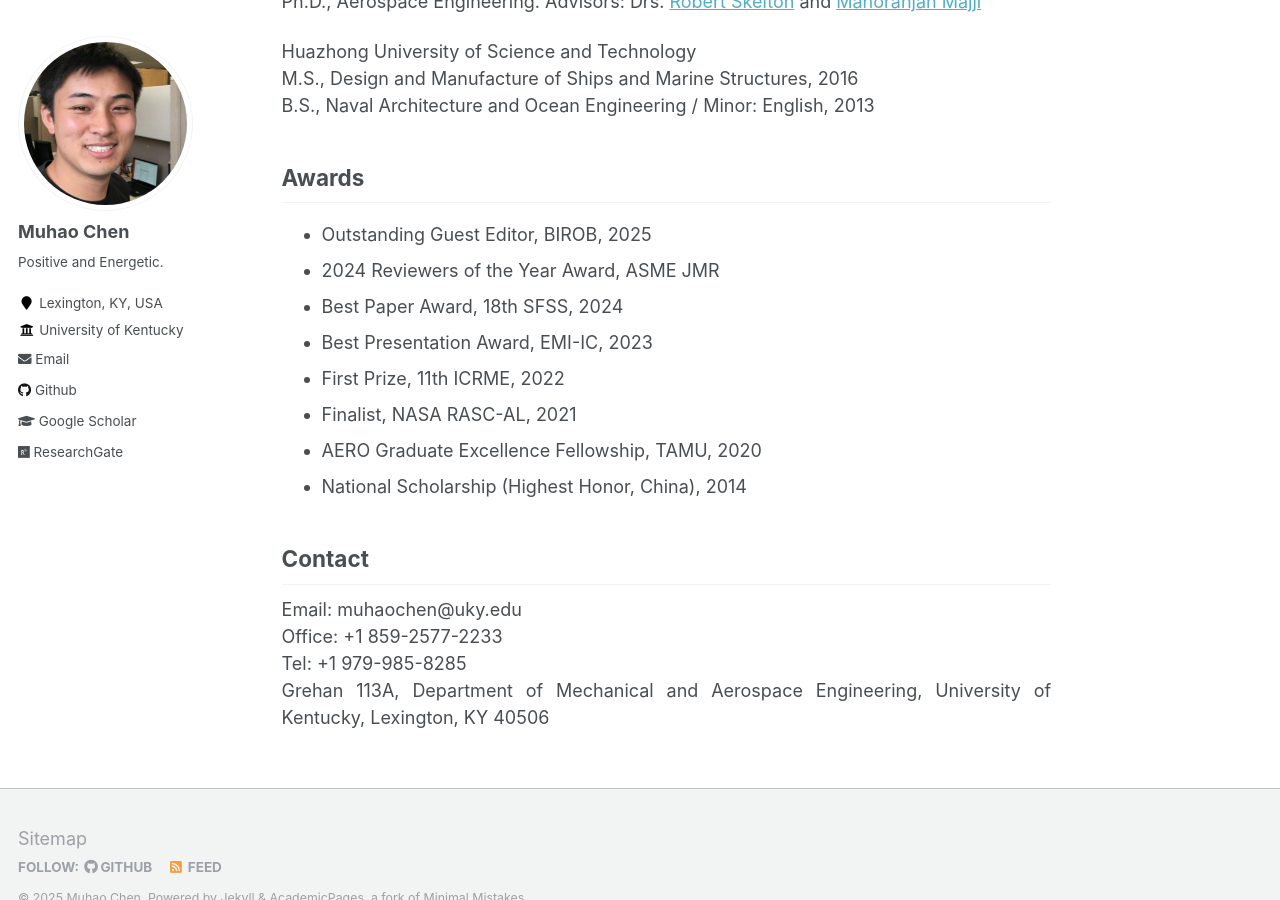
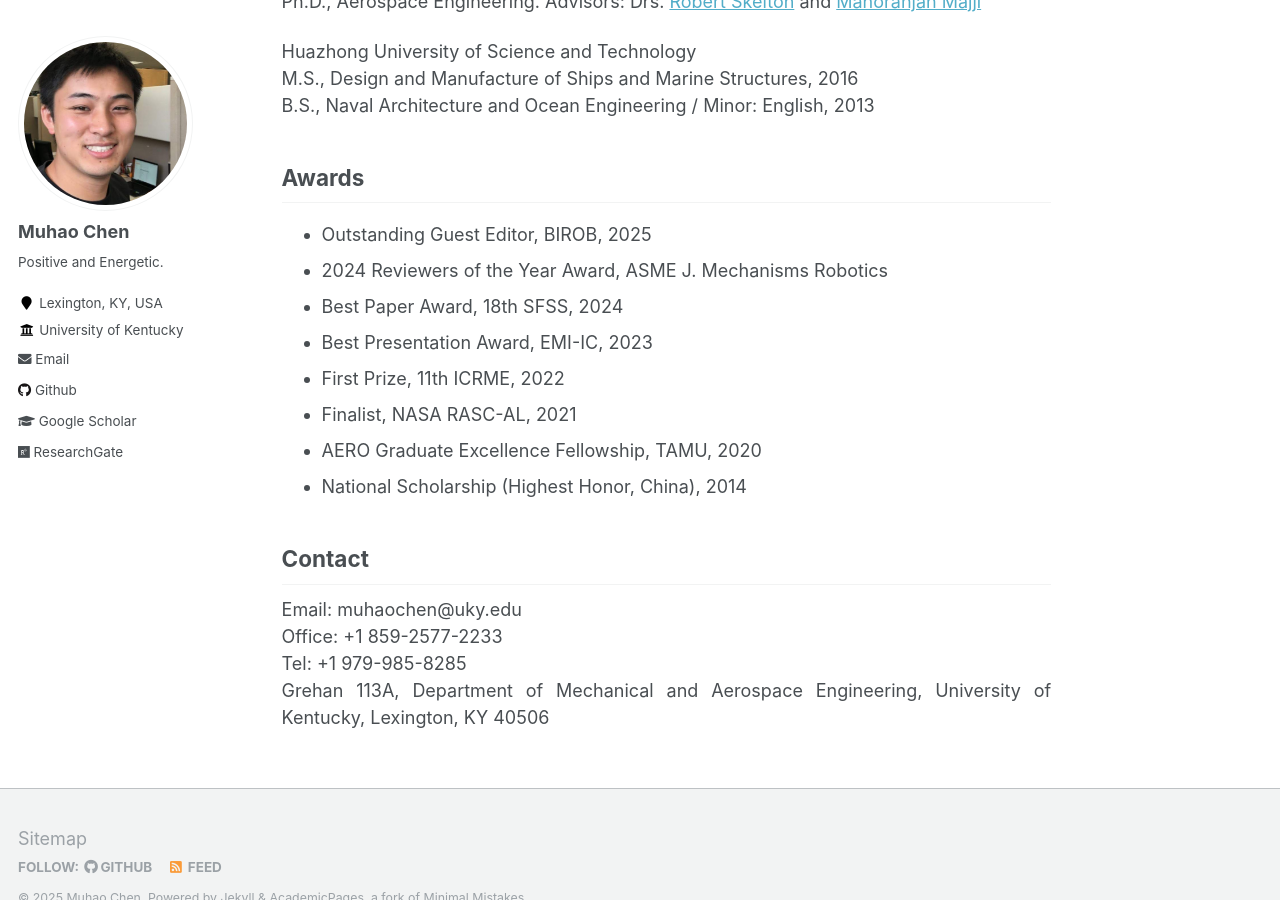
Before and after one commit to Muhao-Chen/muhao-chen.github.io, a Jekyll site: the page built from _pages/about.md, in a window 1280 px wide and 900 px high, scrolled down 747 px. Built offline with Jekyll 4.4.1, drawn with Linux system fonts in a browser that asks for light colours.

Commit message:
Update about.md

```diff
--- a/_pages/about.md
+++ b/_pages/about.md
@@ -85,7 +85,7 @@ B.S., Naval Architecture and Ocean Engineering / Minor: English, 2013
 ## Awards
 <div style="text-align: justify;" markdown="1">
 * Outstanding Guest Editor, BIROB, 2025
-* 2024 Reviewers of the Year Award, ASME JMR
+* 2024 Reviewers of the Year Award, ASME J. Mechanisms Robotics
 * Best Paper Award, 18th SFSS, 2024
 <!-- * Best Paper Award, 18th Sub-association for Stability and Fatigue of Steel Structures, CSCS, 2024       -->
 <!-- * Outstanding Award, Natural Science Academic Papers, Suzhou City, 2024  -->
```
